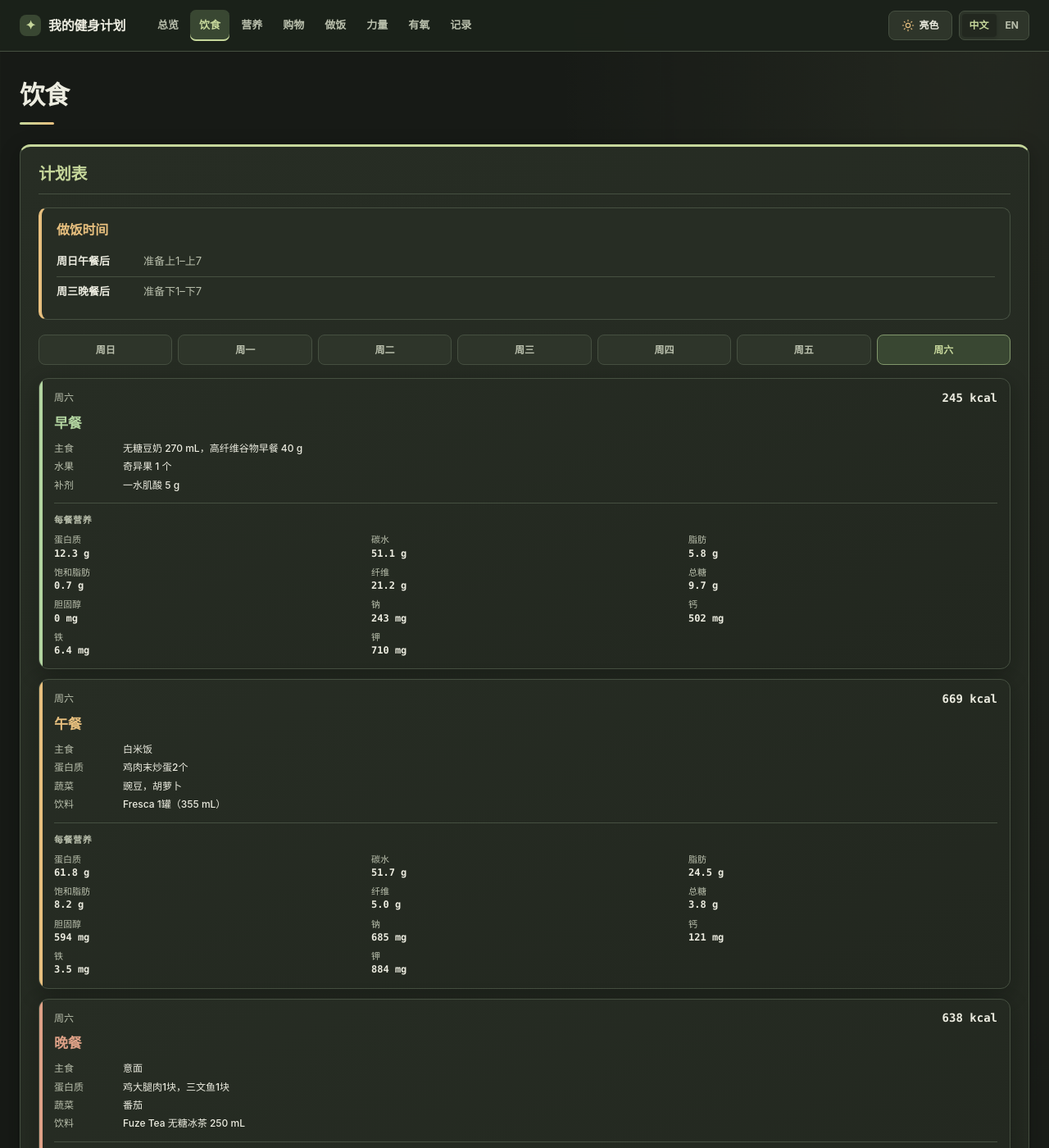
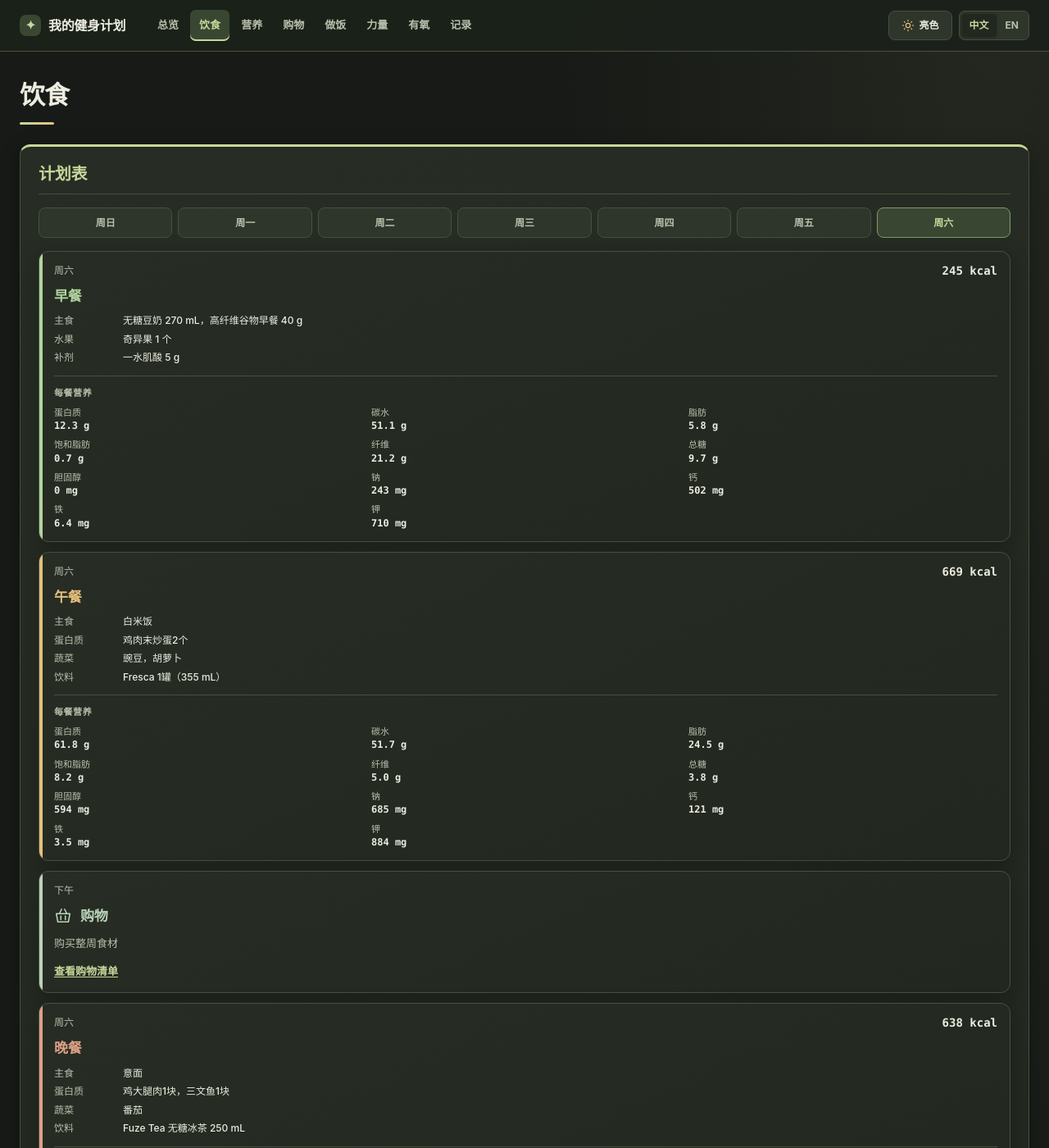
Before and after one commit to yunhaixiang/fitness, a Jekyll site: the page built from diet.md, in a window 1280 px wide and 1400 px high. Shown: the whole window at 82% size. Built offline with Jekyll 4.4.1, drawn with Linux system fonts in a browser that asks for light colours.

Commit message:
Place cooking and Saturday shopping in the daily meal timeline

```diff
--- a/_layouts/default.html
+++ b/_layouts/default.html
@@ -48,6 +48,7 @@
   <script src="{{ '/assets/i18n.js' | relative_url }}?v={{ site.time | date: '%s' }}" defer></script>
   <script src="{{ '/assets/site.js' | relative_url }}?v={{ site.time | date: '%s' }}" defer></script>
   <script src="{{ '/assets/theme.js' | relative_url }}?v={{ site.time | date: '%s' }}" defer></script>
+  {% if page.diet or page.url == '/' %}<script src="{{ '/assets/meal-activities.js' | relative_url }}?v={{ site.time | date: '%s' }}" defer></script>{% endif %}
   {% if page.diet %}<script src="{{ '/assets/diet-view.js' | relative_url }}?v={{ site.time | date: '%s' }}" defer></script>{% endif %}
   {% if page.url == '/' %}<script src="{{ '/assets/today.js' | relative_url }}?v={{ site.time | date: '%s' }}" defer></script>{% endif %}
   {% if page.visual %}<script src="{{ '/assets/visual-tables.js' | relative_url }}?v={{ site.time | date: '%s' }}" defer></script>{% endif %}
--- a/assets/diet-view.js
+++ b/assets/diet-view.js
@@ -142,6 +142,8 @@
         const meal = nutrition[row.dataset.nutritionKey];
         if (meal) addNutrition(card, meal);
         list.append(card);
+        const mealKind = value(row, 2) === label('午餐', 'Lunch') ? 'lunch' : 'dinner';
+        window.fitnessMealActivities.append(list, dayIndex, mealKind);
       }
       list.append(fruitCard(dayIndex, true));
       week.append(list);
--- /dev/null
+++ b/assets/meal-activities.js
@@ -0,0 +1,52 @@
+(() => {
+  'use strict';
+
+  // Order activities relative to meals without inventing fixed clock times.
+  const activities = [
+    { day: 0, after: 'lunch', kind: 'cooking', time: ['午餐后', 'After Lunch'], detail: ['准备上1–上7', 'Prepare Meals 1–7 for the First Half of the Week'] },
+    { day: 3, after: 'dinner', kind: 'cooking', time: ['晚餐后', 'After Dinner'], detail: ['准备下1–下7', 'Prepare Meals 1–7 for the Second Half of the Week'] },
+    { day: 6, after: 'lunch', kind: 'shopping', time: ['下午', 'Afternoon'], detail: ['购买整周食材', 'Buy Groceries for the Week'] }
+  ];
+  const names = { cooking: ['做饭', 'Cooking'], shopping: ['购物', 'Shopping'] };
+  const paths = {
+    cooking: 'M5 10h14v7a3 3 0 0 1-3 3H8a3 3 0 0 1-3-3v-7Zm-3 2h3m14 0h3M4 7h16M10 4h4',
+    shopping: 'M3 9h18l-2 11H5L3 9Zm4 0 3-6m7 6-3-6M9 12v5m6-5v5'
+  };
+  const make = (tag, className, value) => {
+    const node = document.createElement(tag);
+    node.className = className;
+    if (value !== undefined) node.textContent = value;
+    return node;
+  };
+  function append(container, day, after, compact = false) {
+    const language = window.fitnessI18n?.language === 'en' ? 1 : 0;
+    for (const event of activities.filter((item) => item.day === day && item.after === after)) {
+      const card = make('article', compact ? 'today-meal today-activity' : 'diet-meal-card diet-activity-card');
+      card.dataset.activity = event.kind;
+      const time = event.time[language];
+      const heading = make('div', 'meal-activity-heading');
+      const icon = document.createElementNS('http://www.w3.org/2000/svg', 'svg');
+      icon.setAttribute('class', 'meal-activity-icon');
+      icon.setAttribute('viewBox', '0 0 24 24');
+      icon.setAttribute('fill', 'none');
+      icon.setAttribute('stroke', 'currentColor');
+      icon.setAttribute('stroke-width', '1.7');
+      icon.setAttribute('stroke-linecap', 'round');
+      icon.setAttribute('stroke-linejoin', 'round');
+      icon.setAttribute('aria-hidden', 'true');
+      const path = document.createElementNS('http://www.w3.org/2000/svg', 'path');
+      path.setAttribute('d', paths[event.kind]);
+      icon.append(path);
+      heading.append(icon, make(compact ? 'strong' : 'h4', compact ? '' : 'diet-meal-title', names[event.kind][language]));
+      if (!compact) card.append(make('div', 'diet-meal-when', time));
+      card.append(heading, make('p', 'meal-activity-detail', `${compact ? time + ' · ' : ''}${event.detail[language]}`));
+      const link = make('a', 'meal-activity-link', event.kind === 'cooking'
+        ? ['开始做饭', 'Start Cooking'][language] : ['查看购物清单', 'View Shopping List'][language]);
+      link.href = document.querySelector(`.main-nav a[href$="/${event.kind}/"]`)?.href
+        || new URL(`${event.kind}/`, document.querySelector('.brand')?.href || location.origin + '/').href;
+      card.append(link);
+      container.append(card);
+    }
+  }
+  window.fitnessMealActivities = { append };
+})();
--- a/assets/site.css
+++ b/assets/site.css
@@ -151,12 +151,6 @@
 .chart-wrap{height:235px}
 .trend-svg{width:100%;height:100%}
 .diet-prep-note{border-left:3px solid var(--accent);background:var(--soft);padding:10px 14px;margin:20px 0 30px;border-radius:0 8px 8px 0;color:var(--muted);font-size:13px}
-.diet-cooking-card{margin:14px 0 18px;padding:16px 18px;border:1px solid var(--line);border-left:4px solid var(--gold);border-radius:10px;background:var(--card)}
-.prose .diet-cooking-card h3{margin:0 0 10px;font-size:16px;color:var(--gold)}
-.diet-cooking-slot{display:flex;align-items:baseline;gap:14px;padding:7px 0;font-size:13px}
-.diet-cooking-slot+.diet-cooking-slot{border-top:1px solid var(--line)}
-.diet-cooking-slot strong{min-width:92px;color:var(--text)}
-.diet-cooking-slot span{color:var(--muted)}
 .weekday-tabs{display:grid;grid-template-columns:repeat(7,minmax(0,1fr));gap:7px;margin:15px 0 16px}
 .weekday-tab{min-width:0;padding:10px 4px;border:1px solid var(--line);border-radius:8px;background:var(--soft);color:var(--muted);font-family:inherit;font-size:12px;font-weight:650;line-height:1.25;text-align:center;cursor:pointer}
 .weekday-tab[aria-selected=true],.weekday-tab[aria-pressed=true]{background:var(--accent-soft);border-color:var(--accent-border);color:var(--accent)}
@@ -589,3 +583,14 @@
 .cooking-flow-step.is-guide-done{opacity:.63;box-shadow:inset 3px 0 0 var(--accent)}
 .cooking-guide button:focus-visible,.cooking-guide a:focus-visible{outline:2px solid var(--accent);outline-offset:2px}
 @media(max-width:760px){.cooking-guide-task-list{grid-template-columns:minmax(0,1fr)}.cooking-guide-progress{grid-template-columns:auto minmax(70px,1fr)}.cooking-guide-elapsed{grid-column:1/-1}.cooking-guide-preflight{align-items:flex-start;flex-direction:column}}
+
+.diet-activity-card{--kind:var(--gold)}
+.diet-activity-card[data-activity="shopping"]{--kind:var(--cool)}
+.meal-activity-heading{display:flex;align-items:center;gap:10px}
+.meal-activity-icon{width:22px;height:22px;flex:none;color:var(--kind,var(--gold))}
+.meal-activity-detail{margin:0 0 10px;color:var(--muted);font-size:13px}
+.meal-activity-link{display:inline-block;font-size:13px;font-weight:650}
+.today-activity[data-activity="shopping"]{border-left-color:var(--cool);--kind:var(--cool)}
+.today-activity[data-activity="cooking"]{border-left-color:var(--gold);--kind:var(--gold)}
+.today-activity .meal-activity-icon{width:18px;height:18px}
+.today-activity .meal-activity-link{margin-top:7px;font-size:12px}
--- a/assets/today.js
+++ b/assets/today.js
@@ -50,6 +50,7 @@
         : label('Fresca 1罐（355 mL）', '1 can of Fresca (355 mL)');
       const food = [...[3, 4, 5].map((index) => translated(cell(row, index))).filter(Boolean), drink].join(' · ');
       addMeal(kind, label(zh, english), food, cell(row, 6));
+      window.fitnessMealActivities.append(mealsRoot, day, kind, true);
     }
     addMeal('snack', label('加餐', 'Snack'), en ? snack.foodEn : snack.foodZh, snack.kcal);
   }
--- a/diet.md
+++ b/diet.md
@@ -7,13 +7,10 @@
 ---
 ## 计划表
 
-<section class="diet-cooking-card" aria-label="做饭时间">
-  <h3>做饭时间</h3>
-  <div class="diet-cooking-slot"><strong>周日午餐后</strong><span>准备上1–上7</span></div>
-  <div class="diet-cooking-slot"><strong>周三晚餐后</strong><span>准备下1–下7</span></div>
-</section>
+
 
 <noscript>
+<p>周日午餐后做饭，准备上1–上7；周三晚餐后做饭，准备下1–下7；周六下午购物。</p>
 <p>周日—周二早餐：{{ site.data.meal_nutrition.meals.fruit_breakfast.foodZh }}；加餐（23:00）：{{ site.data.meal_nutrition.meals.fruit_snack.foodZh }}。</p>
 <p>周三—周六早餐：{{ site.data.meal_nutrition.meals.kiwi_breakfast.foodZh }}；加餐（23:00）：{{ site.data.meal_nutrition.meals.kiwi_snack.foodZh }}。</p>
 <p>午晚餐饮料：上1—下5每餐 Fresca 1罐（355 mL）；最后两餐（下6、下7）每餐 Fuze Tea 无糖冰茶 250 mL。</p>
```
